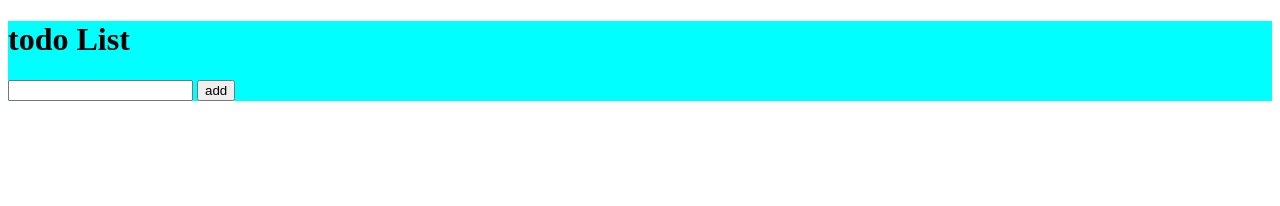
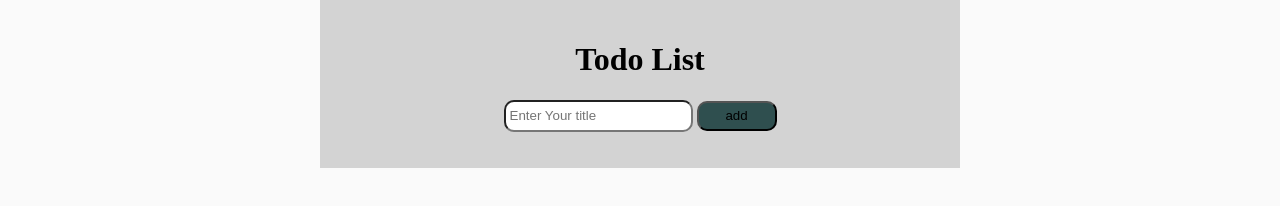
Before and after one commit to abinash019/javascript, a plain HTML site: page index.html in a window 1280 px wide. Drawn offline with Linux system fonts and the light colour scheme.

Commit message:
Removed type model causing edit/delete issues & added some CSS

```diff
--- a/index.html
+++ b/index.html
@@ -10,10 +10,10 @@
 
 <body>
   <div class="container">
-    <h1> todo List</h1>
+    <h1> Todo List</h1>
     <div id="content">
-      <input id="title">
-      <button class="addbutton" id="add">add</button>
+      <input class="title" id="title" placeholder="Enter Your title">
+      <button class="addButton" id="add">add</button>
       <!--button class="addbutton" id="update">update</button-->
       <!--button class="addbutton" id="delete">delete</button-->
       <ul id="taskList"></ul>
--- a/script.js
+++ b/script.js
@@ -41,7 +41,7 @@ function renderTask() {
 }
 
 function editTask(index) {
-  const newTask = prompt("Edit task:", tasks[index]);
+  const newTask = prompt("Edit  task list:", tasks[index]);
   if (newTask) {
     tasks[index] = newTask
     renderTask()
--- a/styles.css
+++ b/styles.css
@@ -1,4 +1,48 @@
+html,
+body {
+  margin: 0;
+  padding: 0;
+  height: 100%;
+  display: flex;
+  justify-content: center;
+  align-items: flex-start;
+  background-color: #fafafa;
+}
+
+
 .container {
-  background-color: aqua;
+  background-color: lightgray;
+  justify-content: center;
+  align-items: center;
+  display: flex;
+  flex-direction: column;
+  width: 600px;
+  max-width: 100%;
+  padding: 20px;
+  /* Ensures it doesn't stretch too wide on small screens */
+
+
+
+
 
 }
+
+.content {
+  flex-direction: column;
+}
+
+.title {
+  padding: 4px;
+  border-radius: 10px;
+  margin: 2;
+  height: 20px;
+}
+
+.addButton {
+  background-color: darkslategrey;
+  border-radius: 10px;
+  width: 80px;
+  height: 30px;
+  user-select: hover;
+  cursor: pointer;
+}
```
